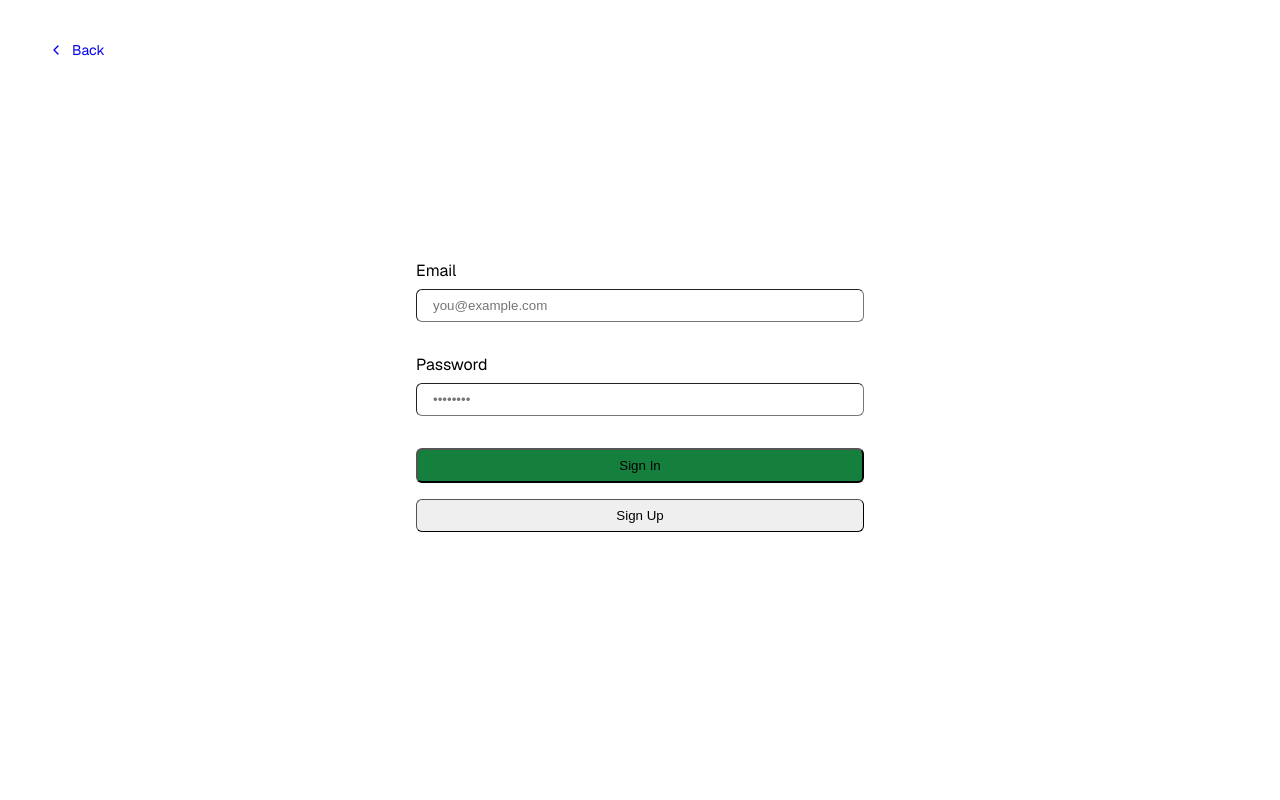
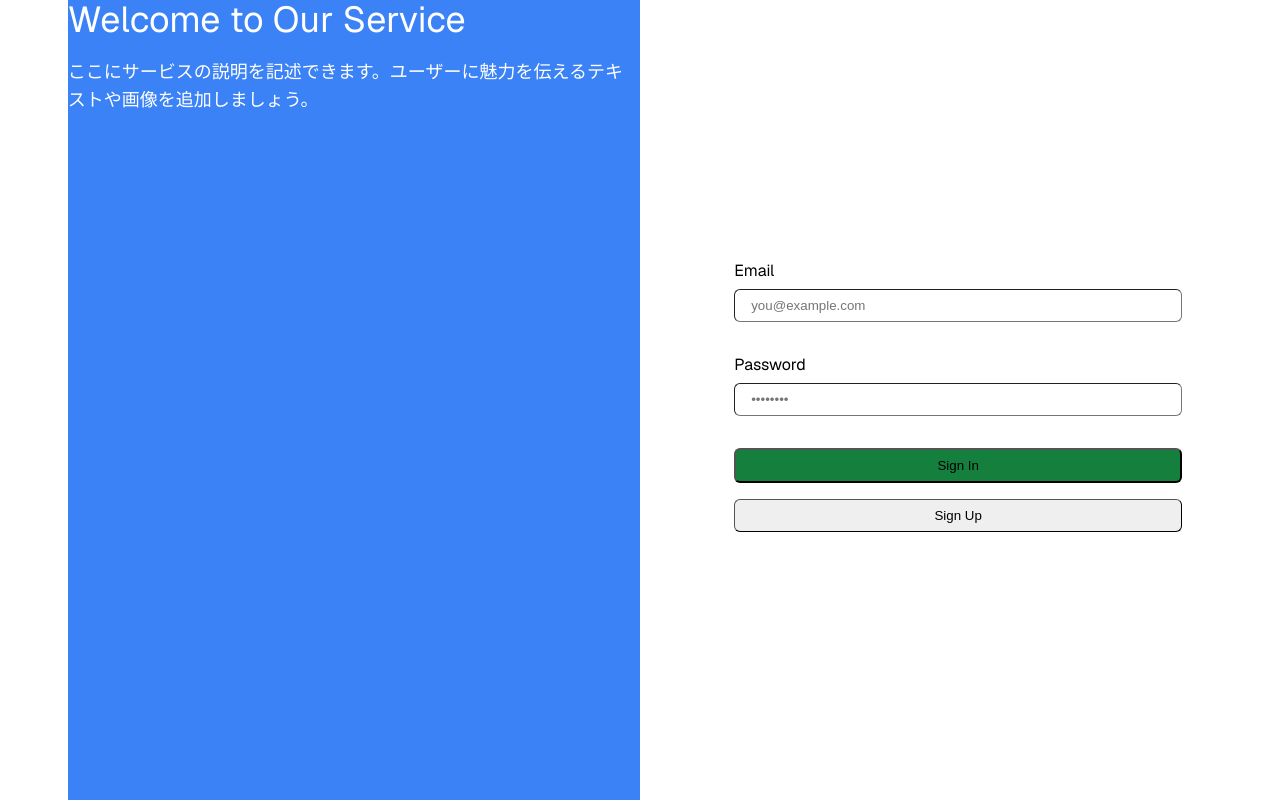
Before and after one commit to diary-hackathon/SecretMemory, a Next.js app: page /login in a window 1280 px wide. Built offline with nearby package versions, Linux system fonts and the light colour scheme.

Commit message:
ログインページ切りわけ

```diff
--- a/app/login/page.tsx
+++ b/app/login/page.tsx
@@ -1,119 +1,26 @@
-import { headers, cookies } from "next/headers"
-import Link from "next/link"
-import { redirect } from "next/navigation"
+import LoginForm from "@/components/LoginForm"
 
-import { createClient } from "@/utils/supabase/server"
-
-export default function Login({
+export default function LoginPage({
   searchParams
 }: {
   searchParams: { message: string }
 }) {
-  const signIn = async (formData: FormData) => {
-    "use server"
+  return (
+    <div className="flex h-screen">
+      {/* 左側の説明部分 */}
+      <div className="flex-1 bg-blue-500 text-white">
+        <div className="text-4xl mb-4">Welcome to Our Service</div>
+        <p className="text-lg">
+          ここにサービスの説明を記述できます。ユーザーに魅力を伝えるテキストや画像を追加しましょう。
+        </p>
+      </div>
 
-    const email = formData.get("email") as string
-    const password = formData.get("password") as string
-    const cookieStore = cookies()
-    const supabase = createClient(cookieStore)
-
-    const { error } = await supabase.auth.signInWithPassword({
-      email,
-      password
-    })
-
-    if (error) {
-      return redirect("/login?message=Could not authenticate user")
-    }
-
-    return redirect("/")
-  }
-
-  const signUp = async (formData: FormData) => {
-    "use server"
-
-    const origin = headers().get("origin")
-    const email = formData.get("email") as string
-    const password = formData.get("password") as string
-    const cookieStore = cookies()
-    const supabase = createClient(cookieStore)
-
-    const { error } = await supabase.auth.signUp({
-      email,
-      password,
-      options: {
-        emailRedirectTo: `${origin}/auth/callback`
-      }
-    })
-
-    if (error) {
-      return redirect("/login?message=Could not authenticate user")
-    }
-
-    return redirect("/login?message=Check email to continue sign in process")
-  }
-
-  return (
-    <div className="flex-1 flex flex-col w-full px-8 sm:max-w-md justify-center gap-2">
-      <Link
-        href="/"
-        className="absolute left-8 top-8 py-2 px-4 rounded-md no-underline text-foreground bg-btn-background hover:bg-btn-background-hover flex items-center group text-sm"
-      >
-        <svg
-          xmlns="http://www.w3.org/2000/svg"
-          width="24"
-          height="24"
-          viewBox="0 0 24 24"
-          fill="none"
-          stroke="currentColor"
-          strokeWidth="2"
-          strokeLinecap="round"
-          strokeLinejoin="round"
-          className="mr-2 h-4 w-4 transition-transform group-hover:-translate-x-1"
-        >
-          <polyline points="15 18 9 12 15 6" />
-        </svg>{" "}
-        Back
-      </Link>
-
-      <form
-        className="animate-in flex-1 flex flex-col w-full justify-center gap-2 text-foreground"
-        action={signIn}
-      >
-        <label className="text-md" htmlFor="email">
-          Email
-        </label>
-        <input
-          className="rounded-md px-4 py-2 bg-inherit border mb-6"
-          name="email"
-          placeholder="you@example.com"
-          required
-        />
-        <label className="text-md" htmlFor="password">
-          Password
-        </label>
-        <input
-          className="rounded-md px-4 py-2 bg-inherit border mb-6"
-          type="password"
-          name="password"
-          placeholder="••••••••"
-          required
-        />
-        <button className="bg-green-700 rounded-md px-4 py-2 text-foreground mb-2">
-          Sign In
-        </button>
-        <button
-          formAction={signUp}
-          className="border border-foreground/20 rounded-md px-4 py-2 text-foreground mb-2"
-        >
-          Sign Up
-        </button>
-        {searchParams?.message && (
-          <p className="mt-4 p-4 bg-foreground/10 text-foreground text-center">
-            {searchParams.message}
-          </p>
-        )}
-      </form>
+      {/* 右側のログインフォーム */}
+      <div className="flex-1 flex justify-center items-center">
+        <div className="w-full max-w-md p-8">
+          <LoginForm errorMessage={searchParams.message} />
+        </div>
+      </div>
     </div>
   )
 }
--- /dev/null
+++ b/components/LoginForm.tsx
@@ -0,0 +1,93 @@
+import { headers, cookies } from "next/headers"
+import { redirect } from "next/navigation"
+
+import { createClient } from "@/utils/supabase/server"
+
+export default function LoginForm({ errorMessage }: { errorMessage: string }) {
+  const signIn = async (formData: FormData) => {
+    "use server"
+
+    const email = formData.get("email") as string
+    const password = formData.get("password") as string
+    const cookieStore = cookies()
+    const supabase = createClient(cookieStore)
+
+    const { error } = await supabase.auth.signInWithPassword({
+      email,
+      password
+    })
+
+    if (error) {
+      return redirect("/login?message=Could not authenticate user")
+    }
+
+    return redirect("/")
+  }
+
+  const signUp = async (formData: FormData) => {
+    "use server"
+
+    const origin = headers().get("origin")
+    const email = formData.get("email") as string
+    const password = formData.get("password") as string
+    const cookieStore = cookies()
+    const supabase = createClient(cookieStore)
+
+    const { error } = await supabase.auth.signUp({
+      email,
+      password,
+      options: {
+        emailRedirectTo: `${origin}/auth/callback`
+      }
+    })
+
+    if (error) {
+      return redirect("/login?message=Could not authenticate user")
+    }
+
+    return redirect("/login?message=Check email to continue sign in process")
+  }
+
+  return (
+    <div className="flex-1 flex flex-col w-full px-8 sm:max-w-md justify-center gap-2">
+      <form
+        className="animate-in flex-1 flex flex-col w-full justify-center gap-2 text-foreground"
+        action={signIn}
+      >
+        <label className="text-md" htmlFor="email">
+          Email
+        </label>
+        <input
+          className="rounded-md px-4 py-2 bg-inherit border mb-6"
+          name="email"
+          placeholder="you@example.com"
+          required
+        />
+        <label className="text-md" htmlFor="password">
+          Password
+        </label>
+        <input
+          className="rounded-md px-4 py-2 bg-inherit border mb-6"
+          type="password"
+          name="password"
+          placeholder="••••••••"
+          required
+        />
+        <button className="bg-green-700 rounded-md px-4 py-2 text-foreground mb-2">
+          Sign In
+        </button>
+        <button
+          formAction={signUp}
+          className="border border-foreground/20 rounded-md px-4 py-2 text-foreground mb-2"
+        >
+          Sign Up
+        </button>
+        {errorMessage && (
+          <p className="mt-4 p-4 bg-foreground/10 text-foreground text-center">
+            {errorMessage}
+          </p>
+        )}
+      </form>
+    </div>
+  )
+}
```
